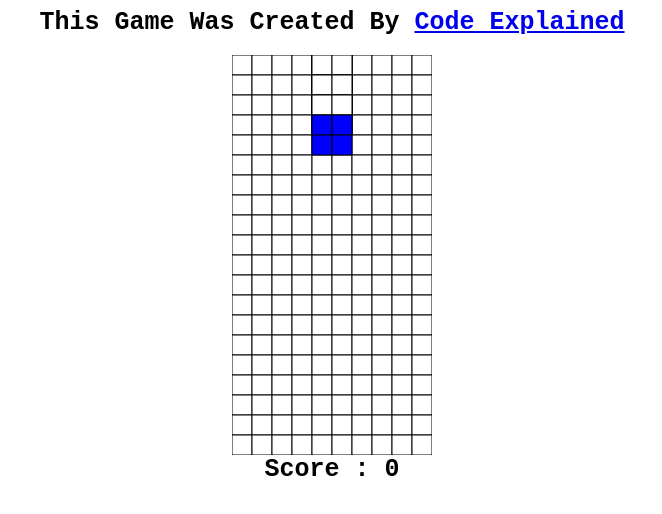
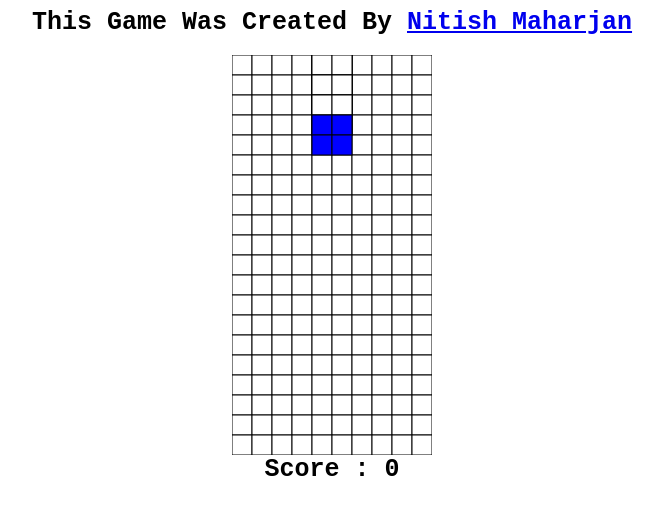
Before and after one commit to marjenitish/marjenitish.github.io, a plain HTML site: page metris/index.html in a window 1280 px wide. Shown: the whole page, without its empty margins (308-970 px from the left). Drawn offline with Linux system fonts and the light colour scheme.

Commit message:
Text changed and linked to nitishmaharjan portfolio page

```diff
--- a/metris/index.html
+++ b/metris/index.html
@@ -1,6 +1,6 @@
 <html>
 <head>
-    <title>Tetris Game JS</title>
+    <title>Metris Game</title>
     <style>
         #score{
             display: inline-block;
@@ -18,7 +18,7 @@
     </style>
 </head>
 <body>
-   <div>This Game Was Created By <a target="_blank" href="https://www.youtube.com/c/codeexplained">Code Explained</a></div><br>
+   <div>This Game Was Created By <a target="_blank" href="https://about.me/nitishmaharjan">Nitish Maharjan</a></div><br>
     <canvas id="tetris" width="200" height="400"></canvas>
     <div>
         Score : <div id="score">0</div>
```
